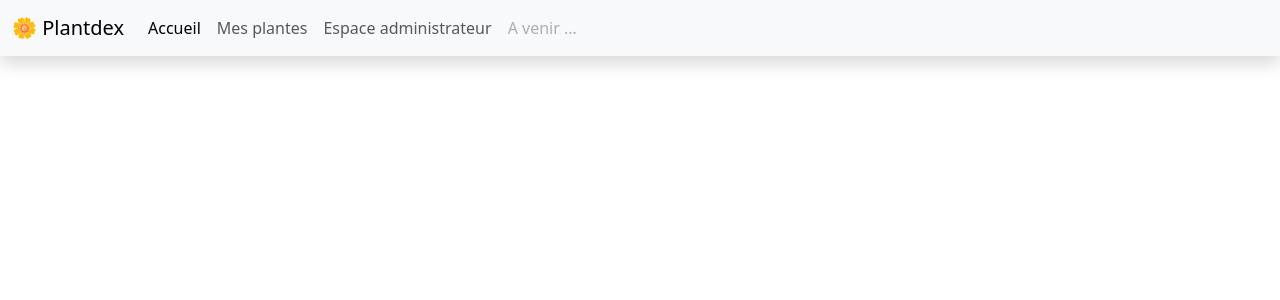
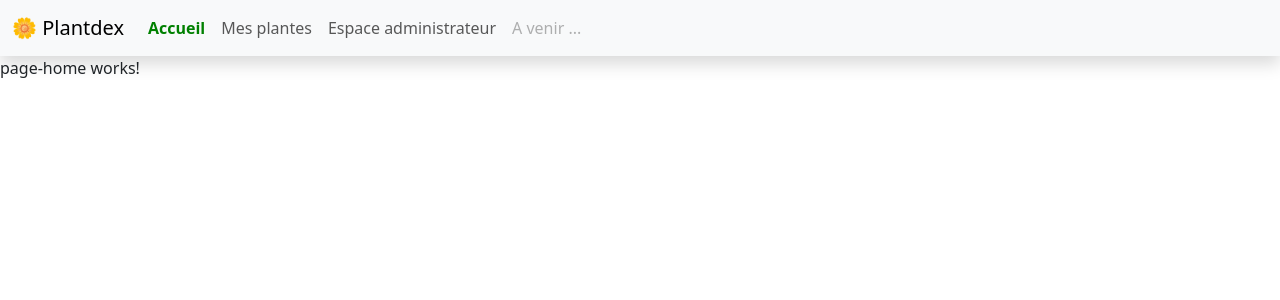
Before and after one commit to alexandreg67/plantdex, an Angular app: page /home in a window 1280 px wide. Before the commit this address led to /. Shown: the top 300 px of the page. Built offline with nearby package versions, Linux system fonts and the light colour scheme.

Commit message:
3 - mise en place routing + classe css active

```diff
--- a/src/app/app-routing.module.ts
+++ b/src/app/app-routing.module.ts
@@ -1,7 +1,17 @@
 import { NgModule } from '@angular/core';
 import { RouterModule, Routes } from '@angular/router';
+import { PageHomeComponent } from './pages/page-home/page-home.component';
+import { PageMyPlantsComponent } from './pages/page-my-plants/page-my-plants.component';
+import { PageAdminComponent } from './pages/page-admin/page-admin.component';
+import { PageNotFoundComponent } from './pages/page-not-found/page-not-found.component';
 
-const routes: Routes = [];
+const routes: Routes = [
+  { path: "", redirectTo: 'home', pathMatch: 'full' },
+  { path: "home", component: PageHomeComponent },
+  { path: "my-plants", component: PageMyPlantsComponent },
+  { path: "admin", component: PageAdminComponent},
+  { path: "not-found", component: PageNotFoundComponent}
+];
 
 @NgModule({
   imports: [RouterModule.forRoot(routes)],
--- a/src/app/components/navbar/navbar.component.css
+++ b/src/app/components/navbar/navbar.component.css
@@ -0,0 +1,4 @@
+.ma-classe-active {
+    color: green;
+    font-weight: bold;
+}
--- a/src/app/components/navbar/navbar.component.html
+++ b/src/app/components/navbar/navbar.component.html
@@ -1,6 +1,6 @@
 <nav class="navbar navbar-expand-lg bg-body-tertiary shadow">
     <div class="container-fluid">
-        <a class="navbar-brand" href="#"> 🌼 Plantdex</a>
+        <a class="navbar-brand" [routerLink]="['']"> 🌼 Plantdex</a>
         <button class="navbar-toggler" type="button" data-bs-toggle="collapse" data-bs-target="#navbarNav"
             aria-controls="navbarNav" aria-expanded="false" aria-label="Toggle navigation">
             <span class="navbar-toggler-icon"></span>
@@ -8,13 +8,13 @@
         <div class="collapse navbar-collapse" id="navbarNav">
             <ul class="navbar-nav">
                 <li class="nav-item">
-                    <a class="nav-link active" aria-current="page" href="#">Accueil</a>
+                    <a class="nav-link" aria-current="page" routerLinkActive="ma-classe-active" [routerLink]="['home']">Accueil</a>
                 </li>
                 <li class="nav-item">
-                    <a class="nav-link" href="#">Mes plantes</a>
+                    <a class="nav-link" routerLinkActive="ma-classe-active" [routerLink]="['my-plants']">Mes plantes</a>
                 </li>
                 <li class="nav-item">
-                    <a class="nav-link" href="#">Espace administrateur</a>
+                    <a class="nav-link" routerLinkActive="ma-classe-active" [routerLink]="['admin']">Espace administrateur</a>
                 </li>
                 <li class="nav-item">
                     <a class="nav-link disabled">A venir ...</a>
```
